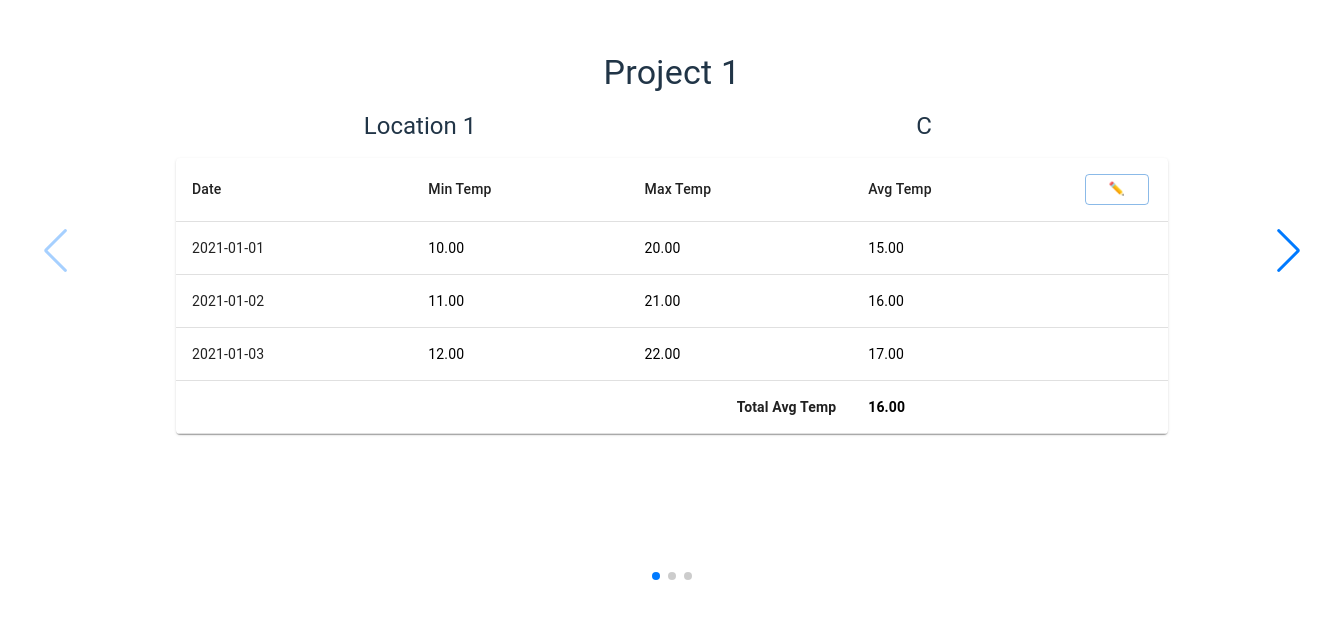
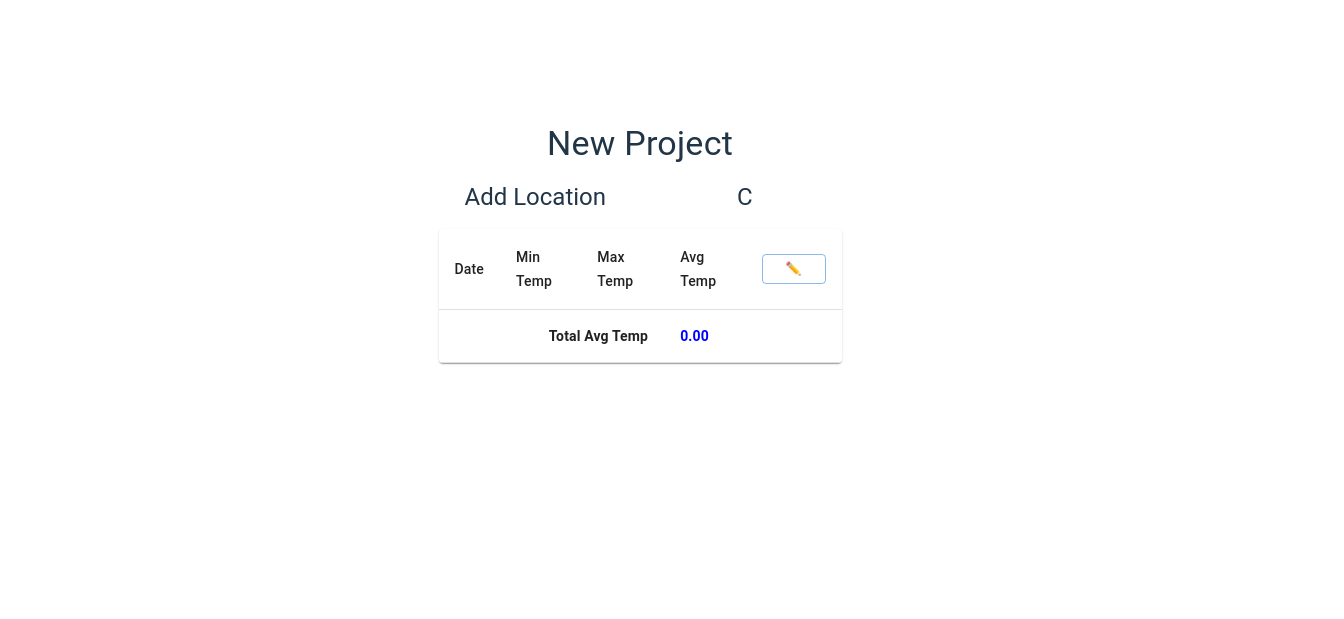
Before and after one commit to c2727c/WeatherBook, a React (Vite) app: page / in a window 1280 px wide. Shown: the part 149-768 px from the top of the page, 1344 px wide, since content can reach past the window. Built offline with nearby package versions, Linux system fonts and the light colour scheme.

Commit message:
Implement add new project

```diff
--- a/src/components/Project/Project.tsx
+++ b/src/components/Project/Project.tsx
@@ -79,6 +79,10 @@ const Project: React.FC<ProjectProps> = ({ project, updateProject }) => {
             !isEqualTable(updatedProject.weatherEntries, project.weatherEntries)
         );
     }, [updatedProject, project]);
+
+    const handleSave = () => {
+        updateProject(updatedProject);
+    };
 
     return (
         <Box sx={{ p: 3, m: 15 }}>
@@ -167,9 +171,8 @@ const Project: React.FC<ProjectProps> = ({ project, updateProject }) => {
                 <Grid size={12}>
                     {isChanged && <Button variant="contained"
                         color="primary"
-                        onClick={() => {
-                            updateProject(updatedProject);
-                        }}>
+                        onClick={handleSave}
+                    >
                         Save Changes
                     </Button>}
                 </Grid>
--- a/src/components/ProjectCarousel/ProjectCarousel.tsx
+++ b/src/components/ProjectCarousel/ProjectCarousel.tsx
@@ -1,4 +1,5 @@
 import React, { useState, useEffect } from 'react';
+import { Button, Box, Typography } from '@mui/material';
 
 // import './ProjectList.css';
 import { Swiper, SwiperSlide } from 'swiper/react';
@@ -11,7 +12,9 @@ import Project from '../Project/Project';
 import { ProjectType } from '../../types/WeatherTypes';
 import { TempUnit } from '../../types/TempUnit';
 
-const projectsData : ProjectType[] = [
+const projectsKey = 'projects111';
+
+const projectsData: ProjectType[] = [
   {
     name: 'Project 1',
     location: 'Location 1',
@@ -93,9 +96,22 @@ const projectsData : ProjectType[] = [
 
 const ProjectCarousel = () => {
   const [projects, setProjects] = useState<ProjectType[]>([]);
+  const [addingProject, setAddingProject] = useState(false);
+
   useEffect(() => {
-    setProjects(projectsData);
+    const projectList = JSON.parse(localStorage.getItem(projectsKey) || '[]');
+    if (projectList.length === 0) {
+      setAddingProject(true);
+    }
+    console.log("Project List: ", projectList);
+    setProjects(projectList);
   }, []);
+
+
+  const handleAddProject = () => {
+    setAddingProject(true);
+  };
+
 
   return (
     <>
@@ -108,14 +124,41 @@ const ProjectCarousel = () => {
         modules={[Navigation, Pagination, Mousewheel, Keyboard]}
         className="mySwiper"
       >
+        <SwiperSlide>
+          {addingProject ? (
+            <Project project={{
+              name: 'New Project',
+              location: 'Add Location',
+              unit: TempUnit.Celsius,
+              weatherEntries: [],
+              totalAvgTemp: 0
+            }} updateProject={(newProject) => {
+              setProjects((prev) => {
+                const newProjects = [...prev, newProject];
+                localStorage.setItem(projectsKey, JSON.stringify(newProjects));
+                return newProjects;
+              });
+              setAddingProject(false);
+            }} />
+          ) : (
+          <Box sx={{ p: 20, m: 15 }}>
+            <Typography variant="h4" gutterBottom>
+              <Button variant="contained" color="primary" onClick={handleAddProject}>
+                New Project
+              </Button>
+            </Typography>
+          </Box>
+        )}
+        </SwiperSlide>
         {projects.map((project, idx) => (
           <SwiperSlide key={idx}>
             <Project project={project} updateProject={(newProject) => {
-              setProjects((prev) =>
-                {
+              setProjects((prev) => {
                 const newProjects = [...prev];
                 newProjects[idx] = newProject;
                 console.log("Updated Projects: ", newProjects);
+                // save newProjects to local storage
+                localStorage.setItem(projectsKey, JSON.stringify(newProjects));
                 return newProjects;
               }
               );
```
Lines whose indentation alone changed are shown as unchanged.
